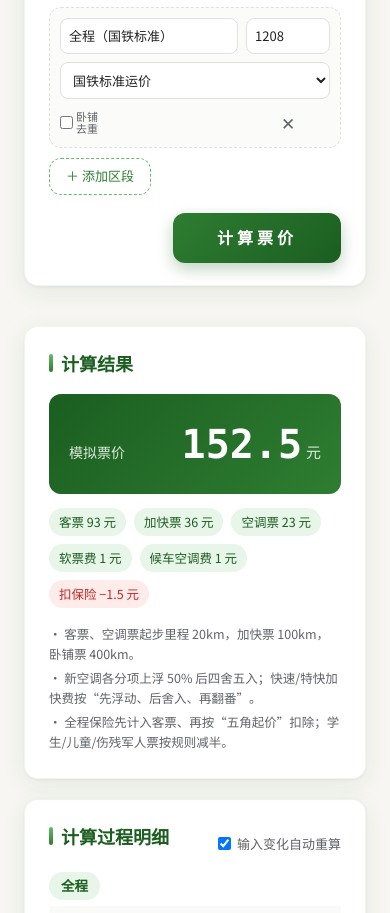
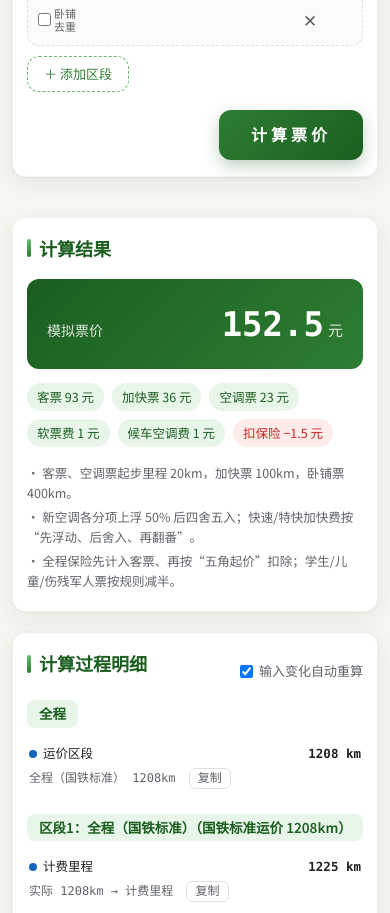
Before and after one commit to AFewMoon/railway-fare-calculation, a website with bundled scripts: page index.html in a window 390 px wide. Shown: the part 1087-2000 px from the top of the page. Built offline with nearby package versions, Linux system fonts and the light colour scheme.

Commit message:
fix: 移动端多列表格降级为纵向卡片，修复计算明细被固定列宽挤压
- 明细表加 detail-table 修饰类，窄屏下项目与结果同行、算式独占下一行

- 新增 js/ui/table-labels.js，按表头为说明表与回归表回填 data-label

- 窄屏常显复制按钮、算式按语义换行、收紧页宽内边距

- 规则参考的数字对照表包 table-scroll，窄屏可横向滑动

- 同步 guide.html 中复制按钮与明细排版的说明

```diff
--- a/css/style.css
+++ b/css/style.css
@@ -248,7 +248,7 @@ table.dtable { width: 100%; border-collapse: collapse; font-size: 13px; }
 }
 .dtable th { color: var(--text-2); font-weight: 600; font-size: 12px; background: #FAFBF9; }
 .dtable td.num { text-align: right; font-family: var(--mono); white-space: nowrap; }
-.dtable td.expr { font-family: var(--mono); color: var(--text-2); font-size: 12px; word-break: break-all; }
+.dtable td.expr { font-family: var(--mono); color: var(--text-2); font-size: 12px; overflow-wrap: anywhere; }
 .dtable tr { animation: rise .3s ease both; }
 .dtable tr:hover { background: #F6FAF5; }
 .dot { display: inline-block; width: 8px; height: 8px; border-radius: 50%; margin-right: 6px; }
@@ -271,6 +271,7 @@ details p { font-size: 13px; color: var(--text-2); margin: 8px 0; }
 .ref-table { width: 100%; border-collapse: collapse; font-size: 13px; margin: 10px 0; }
 .ref-table th, .ref-table td { border: 1px solid var(--line); padding: 6px 10px; text-align: center; }
 .ref-table th { background: var(--green-100); }
+.table-scroll { overflow-x: auto; -webkit-overflow-scrolling: touch; }
 
 .foot {
   max-width: none; margin: 0 auto; padding: 10px 24px 40px;
@@ -295,6 +296,54 @@ a.chip { text-decoration: none; display: inline-block; }
 .guide-card .seg-row input[disabled],
 .guide-card .seg-row select[disabled] { color: var(--text-2); background: #F4F5F2; }
 .guide-card .seg-row .del[disabled] { cursor: default; }
+/* ---------- 窄屏：多列表格降级为纵向卡片 ---------- */
 @media (max-width: 700px) {
   .dtable td, .dtable th { font-size: 12.5px; }
+  .dtable thead { display: none; }
+  .dtable tbody tr {
+    display: block; padding: 9px 2px 11px;
+    border-bottom: 1px solid #EEF2EC;
+  }
+  .dtable tbody tr:last-child { border-bottom: none; }
+  .dtable td {
+    display: block; padding: 2px 0; border: none; text-align: left;
+    word-break: normal; overflow-wrap: anywhere;
+  }
+  .dtable td:empty { display: none; }
+  .dtable td::before {
+    content: attr(data-label); display: block;
+    font-size: 11.5px; font-weight: 600; color: var(--text-2);
+  }
+  .dtable td.num { text-align: left; }
+
+  /* 明细表自带两列网格：项目与结果同行，算式独占下一行 */
+  .dtable.detail-table tbody tr {
+    display: grid; grid-template-columns: minmax(0, 1fr) auto;
+    grid-template-areas: 'label num' 'expr expr';
+    column-gap: 10px; row-gap: 4px; align-items: baseline;
+  }
+  .dtable.detail-table td { padding: 0; }
+  .dtable.detail-table td::before { content: none; display: none; }
+  .dtable.detail-table td:nth-child(1) { grid-area: label; }
+  .dtable.detail-table td:nth-child(2) { grid-area: expr; }
+  .dtable.detail-table td:nth-child(3) { grid-area: num; text-align: right; font-weight: 600; }
+  .dtable.detail-table .copy-btn {
+    opacity: 1; margin-left: 6px; padding: 0 8px;
+    border: 1px solid var(--line); border-radius: 6px;
+  }
+  .dgroup > h3 { max-width: 100%; border-radius: 8px; }
+
+  /* 数字对照表保持列对齐，改为横向滑动 */
+  .table-scroll .ref-table { min-width: 560px; }
 }
+
+/* ---------- 手机：收紧页宽内边距 ---------- */
+@media (max-width: 560px) {
+  .wrap { padding: 14px 12px; }
+  .hero-inner { padding: 26px 16px 20px; }
+  .hero-track { padding: 0 16px 12px; }
+  .card { padding: 16px 14px; }
+  .total-num b { font-size: 34px; }
+  .btn.big { padding: 12px 32px; }
+  details { padding: 8px 10px; }
+}
--- a/index.html
+++ b/index.html
@@ -112,24 +112,30 @@
       <h2 id="refTitle" class="card-title">规则参考</h2>
       <details>
         <summary>递远递减折扣表</summary>
+        <div class="table-scroll">
           <table class="ref-table">
             <tr><th>里程区间 (km)</th><th>1–200</th><th>201–500</th><th>501–1000</th><th>1001–1500</th><th>1501–2500</th><th>2501–</th></tr>
             <tr><td>折扣率</td><td>100%</td><td>90%</td><td>80%</td><td>70%</td><td>60%</td><td>50%</td></tr>
           </table>
+        </div>
       </details>
       <details>
         <summary>计费里程区间表（取区间两端均值）</summary>
+        <div class="table-scroll">
           <table class="ref-table">
             <tr><th>里程区间</th><th>1–200</th><th>201–400</th><th>401–700</th><th>701–1100</th><th>1101–1600</th><th>1601–2200</th><th>2201–2900</th><th>2901–3700</th><th>3701–4600</th><th>4601–</th></tr>
             <tr><td>区间宽</td><td>10</td><td>20</td><td>30</td><td>40</td><td>50</td><td>60</td><td>70</td><td>80</td><td>90</td><td>100</td></tr>
           </table>
+        </div>
       </details>
       <details>
         <summary>分项基价表（元/km）</summary>
+        <div class="table-scroll">
           <table class="ref-table">
             <tr><th>硬座</th><th>软座</th><th>普快加快</th><th>特快加快</th><th>硬卧上/中/下</th><th>软卧上/下</th><th>高软上/下</th><th>空调</th></tr>
             <tr><td>0.05861</td><td>0.11722</td><td>0.01172</td><td>普快×2</td><td>0.06447 / 0.07033 / 0.07619</td><td>0.10257 / 0.11429</td><td>0.12308 / 0.13480</td><td>0.01465</td></tr>
           </table>
+        </div>
         <p class="muted">硬包（上/下）= 硬卧中/下票价加成 30%。客票、空调票起步 20km；加快票 100km；卧铺票 400km。</p>
       </details>
       <details>
--- a/js/ui/detail.js
+++ b/js/ui/detail.js
@@ -42,7 +42,7 @@ export function renderDetail(box, trace) {
   box.innerHTML = groups.map(g => `
     <div class="dgroup">
       <h3>${esc(g.name)}</h3>
-      <table class="dtable">
+      <table class="dtable detail-table">
         <thead><tr><th style="width:180px">项目</th><th>计算式 / 说明</th><th style="width:110px;text-align:right">结果</th></tr></thead>
         <tbody>
           ${g.steps.map(s => `
```
Also changed, not shown: guide.html (+8 -3 lines), js/ui/table-labels.js (added, +19 -0 lines), tests/test.html (+3 -0 lines). Lines whose indentation alone changed are shown as unchanged.
